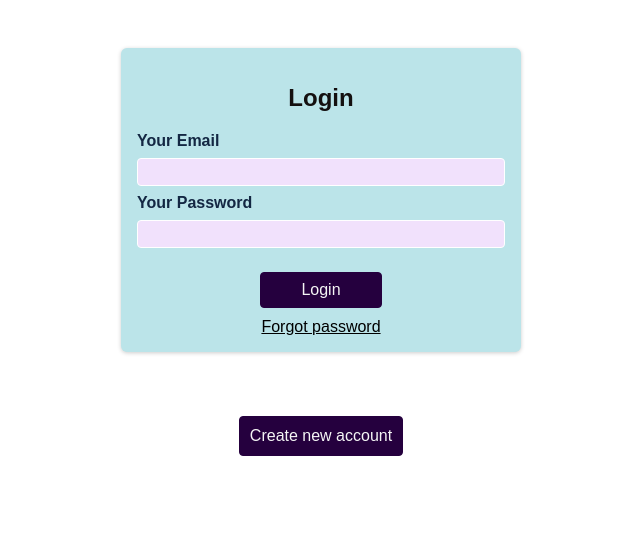
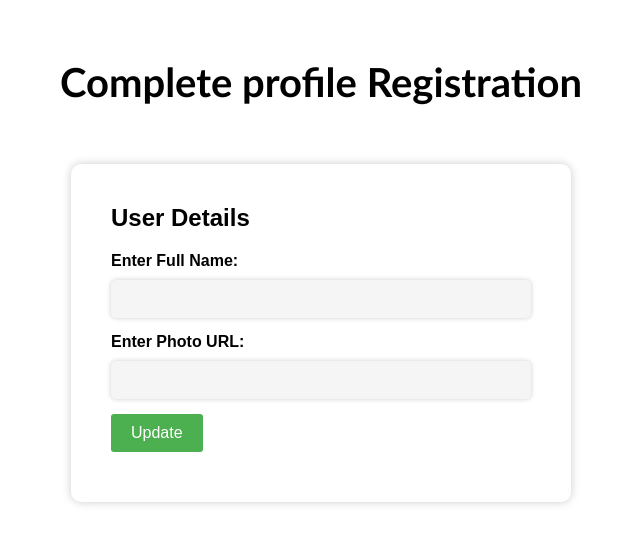
Before and after one commit to toofanjhala/Expense-tracker-React, a React (Create React App) app: page /profile in a window 1280 px wide. Shown: the top 544 px of the page, without its empty margins (319-959 px from the left). Built offline with nearby package versions, Linux system fonts and the light colour scheme.

Commit message:
userprofile completion

```diff
--- a/package.json
+++ b/package.json
@@ -6,7 +6,9 @@
     "@testing-library/jest-dom": "^4.2.4",
     "@testing-library/react": "^9.4.1",
     "@testing-library/user-event": "^7.2.1",
+    "bootstrap": "^5.2.3",
     "react": "^18.0.0",
+    "react-bootstrap": "^2.7.2",
     "react-dom": "^18.0.0",
     "react-router-dom": "^6.8.1",
     "react-scripts": "^5.0.1"
--- a/src/App.js
+++ b/src/App.js
@@ -1,11 +1,30 @@
 import React from 'react';
-import AuthForm from './component/AuthForm';
+import AuthForm from './component/pages/AuthForm';
+import {createBrowserRouter, RouterProvider  } from 'react-router-dom';
+import  Rootlayout from './component/pages/Rootlayout';
+import Home from './component/pages/Home';
+import { AuthContextProvider } from './store/Auth-context';
+import { Profilepage } from './component/pages/Profilepage';
 
 function App() {
+
+  const router=createBrowserRouter(
+    [
+      {
+        path:"/",
+        element:<Rootlayout/>,
+        children:[
+          {path:"/" ,element:<AuthForm/> },
+          {path:"/home",element:<Home/>},
+          {path:"/profile",element:<Profilepage/>}
+        ]
+      }
+    ]
+  )
   return (
-    <div>
-<AuthForm/>
-    </div>
+    <AuthContextProvider>
+   < RouterProvider router={router}/>
+   </AuthContextProvider>
   );
 }
 
--- a/src/component/AuthForm.js
+++ b/src/component/pages/AuthForm.js
@@ -1,6 +1,6 @@
 import { useState, useRef, useContext } from 'react';
-
-import Authcontext from '../store/Auth-context';
+import { useNavigate} from 'react-router-dom';
+import Authcontext from "../../store/Auth-context"
 // import { useNavigate } from 'react-router-dom';
 
 import classes from './AuthForm.module.css';
@@ -9,9 +9,10 @@ import classes from './AuthForm.module.css';
 
 const AuthForm = () => {
 
-  //  const Navigate=useNavigate()
+   const Navigate=useNavigate()
 
   const authctx = useContext(Authcontext)
+
   const emailref = useRef("")
   const passwordref = useRef("")
   const confirmpasswordref = useRef("")
@@ -28,17 +29,18 @@ const AuthForm = () => {
 
     const enteredemail = emailref.current.value;
     const enteredpassword = passwordref.current.value;
-    const enterconfirmpswrd = confirmpasswordref.current.value
 
-    if(enterconfirmpswrd!==enteredpassword)
-    {
-      alert("password is in correct")
-      setrequest(false)
-      return
+    if (!isLogin) {
+      const enterconfirmpswrd = confirmpasswordref.current.value
+
+      if (enterconfirmpswrd !== enteredpassword) {
+        alert("password is in correct")
+        setrequest(false)
+        return
+
+      }
 
     }
-
-    console.log("check")
 
 
 
@@ -78,10 +80,9 @@ const AuthForm = () => {
         }
 
       }).then((data) => {
+        Navigate("/home")
+        authctx.login(data.idToken)
 
-        console.log("succesfully signup")
-
-        authctx.login(data.idToken)
 
       })
       .catch((Err) => {
@@ -106,7 +107,7 @@ const AuthForm = () => {
               ref={passwordref}
             />
           </div>
-         { !isLogin && <div className={classes.control}>
+          {!isLogin && <div className={classes.control}>
             <label htmlFor='confirmpassword'>Confirm Password</label>
             <input
               type='password'
@@ -120,7 +121,7 @@ const AuthForm = () => {
             {request ? <p> Request sending</p> : <button onClick={submithandler}>{isLogin ? 'Login' : 'Sign up'}</button>}
 
           </div>
-           { isLogin &&<a href='#abcd' style={{color:"black"}}> Forgot password</a>}
+          {isLogin && <a href='#abcd' style={{ color: "black" }}> Forgot password</a>}
         </form>
       </section>
       <div className={classes.actions}>
--- a/src/component/AuthForm.module.css
+++ b/src/component/pages/AuthForm.module.css
@@ -23,20 +23,23 @@
   .control label {
     display: block;
     color:#132743;
-    font-weight: bold;
     margin-bottom: 0.5rem;
     text-align: left;
+    margin-bottom: 5px;
+    font-weight: bold;
   }
 
   .control input {
-    font: inherit;
-    background-color: #f1e1fc;
-    color: #38015c;
-    border-radius: 4px;
-    border: 1px solid white;
     width: 100%;
-    text-align: left;
-    padding: 0.25rem;
+    padding: 10px 15px;
+    margin: 5px 0;
+    border-radius: 5px;
+    border: none;
+    background-color: #f5f5f5;
+    color: #333;
+    font-size: 16px;
+    box-shadow: 0 0 5px rgba(0, 0, 0, 0.2);
+    transition: box-shadow 0.3s ease-in-out;
   }
 
   .actions {
--- /dev/null
+++ b/src/component/pages/Home.js
@@ -0,0 +1,22 @@
+import React from 'react'
+import { useNavigate } from 'react-router-dom'
+import classes from "./Home.module.css"
+const Home = () => {
+  const navigate=useNavigate()
+  function profilehandler(){
+     navigate("/profile")
+  }
+
+
+  return (
+
+    <div>
+    <section>
+      <h1 className={classes.heading}>welcome to Expense Tracker </h1><button className={classes.item} onClick={profilehandler}>
+        your profile is incomplete.complete now</button></section>
+      <hr></hr>
+    </div>
+  )
+}
+
+export default Home
--- /dev/null
+++ b/src/component/pages/Home.module.css
@@ -0,0 +1,14 @@
+.heading {
+  text-align: center;
+  font-size: 2rem;
+  font-family: "Segoe UI", Tahoma, Geneva, Verdana, sans-serif;
+}
+
+.item {
+  margin-left: 69rem;
+  color: black;
+  font-size: 20px;
+  background-color: #c1d3fe;
+  border-radius: 4px;
+  border: 1px solid #c1d3fe;
+}
--- /dev/null
+++ b/src/component/pages/Profilepage.js
@@ -0,0 +1,70 @@
+import React, { useRef, useContext } from 'react'
+import "./profilepage.css"
+import Authcontext from '../../store/Auth-context'
+
+export const Profilepage = () => {
+
+	const authctx = useContext(Authcontext)
+
+	const nameref = useRef("")
+	const urlref = useRef("")
+
+	function formhandler(event) {
+		event.preventDefault()
+		const enteredname = nameref.current.value
+		const enteredUrl = urlref.current.value
+		console.log(enteredUrl, enteredname)
+
+		fetch("https://identitytoolkit.googleapis.com/v1/accounts:update?key=AIzaSyBiavyg_VJqzOb714tLnQrb7h5qRK0P8Hs",
+			{
+				method: "POST",
+				body: JSON.stringify({
+					idToken: authctx.token,
+					displayName: enteredname,
+					photoUrl: enteredUrl,
+					returnSecureToken: true
+				}),
+				headers: {
+					'Content-Type': 'application/json'
+				}
+			}).then((res) => {
+				console.log(res)
+				if (res.ok) {
+					return res.json()
+				}
+				else {
+					return res.json().then((data) => {
+						let error = "Authentication failed"
+						throw new Error(error)
+					})
+				}
+
+			}).then((data) => {
+				console.log(data)
+
+			})
+			.catch((Err) => {
+				alert(Err.message)
+			})
+	}
+
+	return (
+		<div>
+			<h2 className='heading'> Complete profile Registration</h2>
+			<form className="form-container">
+				<h2>User Details</h2>
+				<div className="form-field">
+					<label htmlFor="full-name">Enter Full Name:</label>
+					<input type="text" id="full-name" name="full-name" required ref={nameref} />
+				</div>
+				<div className="form-field">
+					<label htmlFor="photo-url">Enter Photo URL:</label>
+					<input type="url" id="photo-url" name="photo-url" required ref={urlref} />
+				</div>
+				<div className="form-field">
+					<button type="submit" onClick={formhandler}>Update</button>
+				</div>
+			</form>
+		</div>
+	)
+}
--- /dev/null
+++ b/src/component/pages/Rootlayout.js
@@ -0,0 +1,9 @@
+import React from 'react'
+import { Outlet } from 'react-router-dom'
+
+ const Rootlayout = () => {
+  return (
+    <Outlet/>
+  )
+}
+  export default Rootlayout
--- /dev/null
+++ b/src/component/pages/profilepage.css
@@ -0,0 +1,73 @@
+.form-container {
+
+    max-width: 500px;
+    margin: 0 auto;
+    background-color: #fff;
+    padding: 40px;
+    box-shadow: 0 0 10px rgba(0, 0, 0, 0.2);
+    border-radius: 10px;
+}
+
+.form-container h2 {
+    margin-top: 0;
+    font-size: 24px;
+    font-weight: bold;
+}
+
+.form-field {
+    margin-bottom: 10px;
+}
+
+.form-field label {
+    display: block;
+    margin-bottom: 5px;
+    font-weight: bold;
+}
+
+.form-field input[type="text"] {
+    width: 100%;
+    padding: 10px 15px;
+    margin: 5px 0;
+    border-radius: 5px;
+    border: none;
+    background-color: #f5f5f5;
+    color: #333;
+    font-size: 16px;
+    box-shadow: 0 0 5px rgba(0, 0, 0, 0.2);
+    transition: box-shadow 0.3s ease-in-out;
+}
+
+.form-field input[type="url"] {
+    width: 100%;
+    padding: 10px 15px;
+    margin: 5px 0;
+    border-radius: 5px;
+    border: none;
+    background-color: #f5f5f5;
+    color: #333;
+    font-size: 16px;
+    box-shadow: 0 0 5px rgba(0, 0, 0, 0.2);
+    transition: box-shadow 0.3s ease-in-out;
+}
+
+.form-field button[type="submit"] {
+    padding: 10px 20px;
+    background-color: #4CAF50;
+    border: none;
+    color: #fff;
+    font-size: 16px;
+    border-radius: 3px;
+    cursor: pointer;
+}
+
+.form-field button[type="submit"]:hover {
+    background-color: #3e8e41;
+}
+
+.heading{
+    text-align: center;
+    font-size: 40px;
+    text-decoration: solid;
+    padding:25px;
+    font-family: 'Trebuchet MS', 'Lucida Sans Unicode', 'Lucida Grande', 'Lucida Sans', Arial, sans-serif;
+}
--- a/src/store/Auth-context.js
+++ b/src/store/Auth-context.js
@@ -1,11 +1,6 @@
 import React, { useState } from 'react'
 
-
-
-
 const Authcontext = React.createContext({
-
-
   token: "",
   isLoggein: false,
   login: (token) => { },
@@ -15,19 +10,18 @@ const Authcontext = React.createContext({
 
 export const AuthContextProvider = (props) => {
 
+
   const intialtoken = localStorage.getItem("token")
   const [token, settoken] = useState(intialtoken)
   const isloggedinboolean = !!token
 
 
-  setTimeout(() => {
-    localStorage.removeItem("token")
 
-  }, 15000)
 
   function loginhandler(token) {
     settoken(token)
     localStorage.setItem("token", token)
+
 
   }
   function logouthandler() {
```
Also changed, not shown: src/index.js (+6 -1 lines), 1 other file (tests, documents, lock files or other folders).
